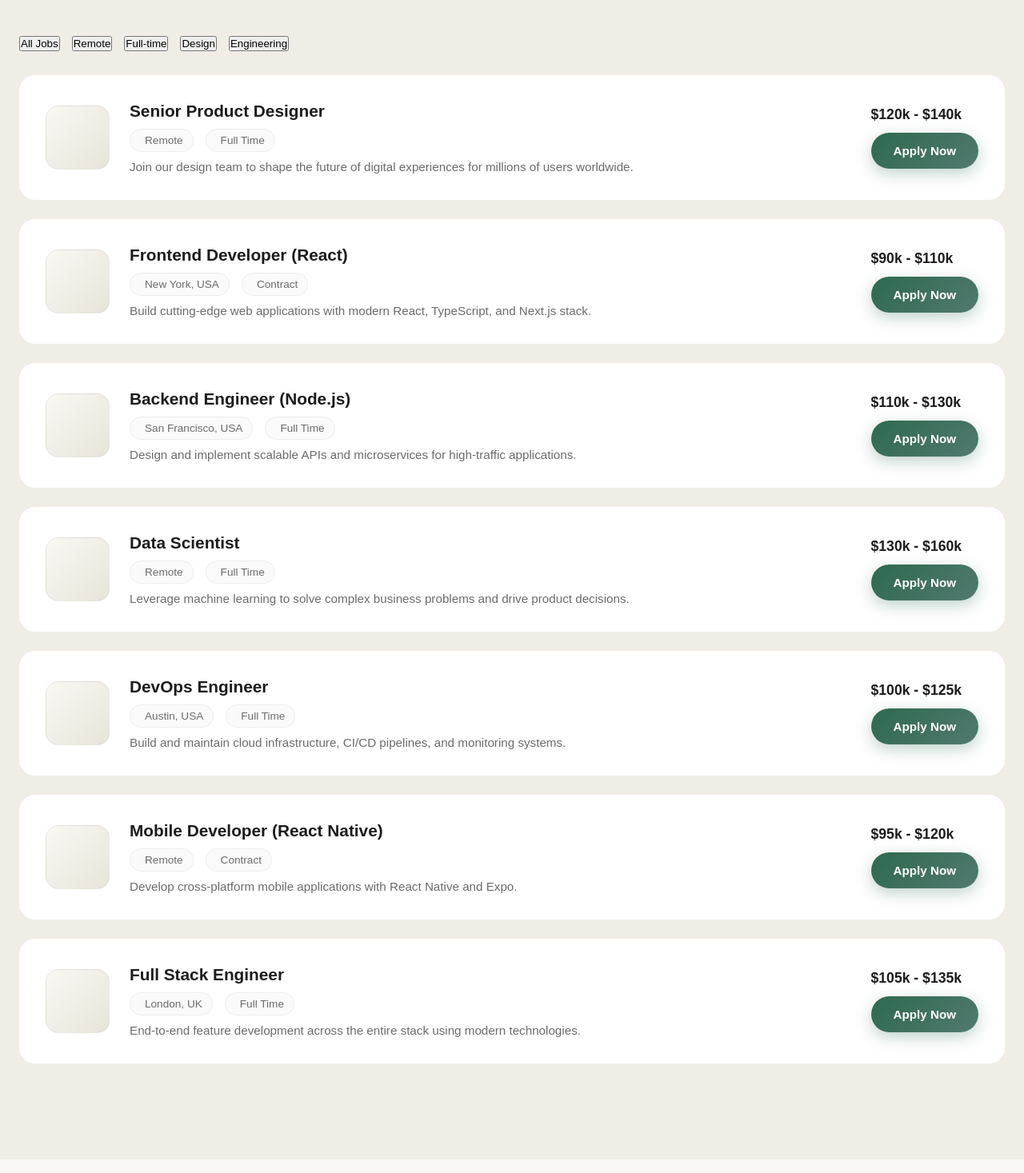
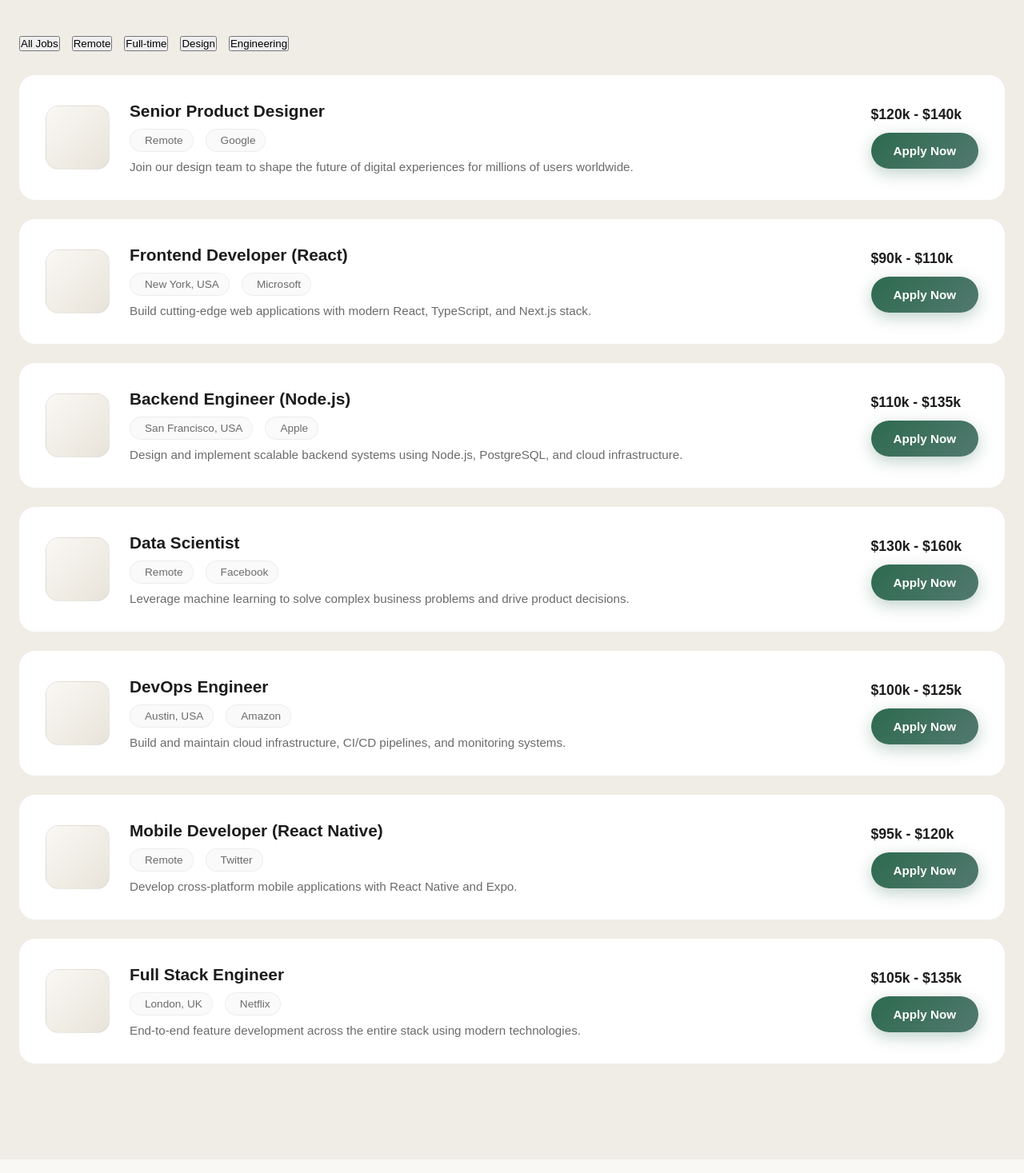
Before and after one commit to Harshit-Jindal01/job-sphere, a React (Vite) app: page /seeker in a window 1280 px wide. Shown: the part 1187-2654 px from the top of the page at 80% size. Built offline with nearby package versions, Linux system fonts and the light colour scheme.

Commit message:
Update seeker page

```diff
--- a/src/pages/SeekerPage.jsx
+++ b/src/pages/SeekerPage.jsx
@@ -63,7 +63,7 @@ export default function SeekerPage() {
             <button className="filter-btn" data-filter="engineering">Engineering</button>
           </div>
           <div className="jobs-grid" id="jobsGrid">
-            {/* Static Job Cards - matching user.html design */}
+            {/* Job Card 1 - Senior Product Designer */}
             <div className="job-card" data-aos="fade-up" data-aos-delay="100">
               <div className="company-logo" style={{ color: 'var(--accent)' }}>
                 <i className="ph-fill ph-dribbble-logo"></i>
@@ -72,7 +72,7 @@ export default function SeekerPage() {
                 <h3>Senior Product Designer</h3>
                 <div className="job-tags">
                   <span><i className="ph-fill ph-map-pin"></i> Remote</span>
-                  <span><i className="ph-fill ph-clock"></i> Full Time</span>
+                  <span><i className="ph-fill ph-buildings"></i> Google</span>
                 </div>
                 <p style={{ color: 'var(--gray)', marginTop: '10px', fontSize: '0.95rem' }}>
                   Join our design team to shape the future of digital experiences for millions of users worldwide.
@@ -84,6 +84,7 @@ export default function SeekerPage() {
               </div>
             </div>
 
+            {/* Job Card 2 - Frontend Developer */}
             <div className="job-card" data-aos="fade-up" data-aos-delay="150">
               <div className="company-logo" style={{ color: '#3b82f6' }}>
                 <i className="ph-fill ph-code"></i>
@@ -92,7 +93,7 @@ export default function SeekerPage() {
                 <h3>Frontend Developer (React)</h3>
                 <div className="job-tags">
                   <span><i className="ph-fill ph-map-pin"></i> New York, USA</span>
-                  <span><i className="ph-fill ph-clock"></i> Contract</span>
+                  <span><i className="ph-fill ph-buildings"></i> Microsoft</span>
                 </div>
                 <p style={{ color: 'var(--gray)', marginTop: '10px', fontSize: '0.95rem' }}>
                   Build cutting-edge web applications with modern React, TypeScript, and Next.js stack.
@@ -104,6 +105,7 @@ export default function SeekerPage() {
               </div>
             </div>
 
+            {/* Job Card 3 - Backend Engineer */}
             <div className="job-card" data-aos="fade-up" data-aos-delay="200">
               <div className="company-logo" style={{ color: '#10b981' }}>
                 <i className="ph-fill ph-cpu"></i>
@@ -112,18 +114,19 @@ export default function SeekerPage() {
                 <h3>Backend Engineer (Node.js)</h3>
                 <div className="job-tags">
                   <span><i className="ph-fill ph-map-pin"></i> San Francisco, USA</span>
-                  <span><i className="ph-fill ph-clock"></i> Full Time</span>
+                  <span><i className="ph-fill ph-buildings"></i> Apple</span>
                 </div>
                 <p style={{ color: 'var(--gray)', marginTop: '10px', fontSize: '0.95rem' }}>
-                  Design and implement scalable APIs and microservices for high-traffic applications.
+                  Design and implement scalable backend systems using Node.js, PostgreSQL, and cloud infrastructure.
                 </p>
               </div>
               <div className="job-right">
-                <span className="salary-range">$110k - $130k</span>
+                <span className="salary-range">$110k - $135k</span>
                 <button className="btn btn-gradient apply-btn">Apply Now</button>
               </div>
             </div>
 
+            {/* Job Card 4 - Data Scientist */}
             <div className="job-card" data-aos="fade-up" data-aos-delay="250">
               <div className="company-logo" style={{ color: '#f59e0b' }}>
                 <i className="ph-fill ph-chart-line"></i>
@@ -132,7 +135,7 @@ export default function SeekerPage() {
                 <h3>Data Scientist</h3>
                 <div className="job-tags">
                   <span><i className="ph-fill ph-map-pin"></i> Remote</span>
-                  <span><i className="ph-fill ph-clock"></i> Full Time</span>
+                  <span><i className="ph-fill ph-buildings"></i> Facebook</span>
                 </div>
                 <p style={{ color: 'var(--gray)', marginTop: '10px', fontSize: '0.95rem' }}>
                   Leverage machine learning to solve complex business problems and drive product decisions.
@@ -144,6 +147,7 @@ export default function SeekerPage() {
               </div>
             </div>
 
+            {/* Job Card 5 - DevOps Engineer */}
             <div className="job-card" data-aos="fade-up" data-aos-delay="300">
               <div className="company-logo" style={{ color: '#8b5cf6' }}>
                 <i className="ph-fill ph-shield-check"></i>
@@ -152,7 +156,7 @@ export default function SeekerPage() {
                 <h3>DevOps Engineer</h3>
                 <div className="job-tags">
                   <span><i className="ph-fill ph-map-pin"></i> Austin, USA</span>
-                  <span><i className="ph-fill ph-clock"></i> Full Time</span>
+                  <span><i className="ph-fill ph-buildings"></i> Amazon</span>
                 </div>
                 <p style={{ color: 'var(--gray)', marginTop: '10px', fontSize: '0.95rem' }}>
                   Build and maintain cloud infrastructure, CI/CD pipelines, and monitoring systems.
@@ -164,6 +168,7 @@ export default function SeekerPage() {
               </div>
             </div>
 
+            {/* Job Card 6 - Mobile Developer */}
             <div className="job-card" data-aos="fade-up" data-aos-delay="350">
               <div className="company-logo" style={{ color: '#ec4899' }}>
                 <i className="ph-fill ph-mobile"></i>
@@ -172,7 +177,7 @@ export default function SeekerPage() {
                 <h3>Mobile Developer (React Native)</h3>
                 <div className="job-tags">
                   <span><i className="ph-fill ph-map-pin"></i> Remote</span>
-                  <span><i className="ph-fill ph-clock"></i> Contract</span>
+                  <span><i className="ph-fill ph-buildings"></i> Twitter</span>
                 </div>
                 <p style={{ color: 'var(--gray)', marginTop: '10px', fontSize: '0.95rem' }}>
                   Develop cross-platform mobile applications with React Native and Expo.
@@ -184,6 +189,7 @@ export default function SeekerPage() {
               </div>
             </div>
 
+            {/* Job Card 7 - Full Stack Engineer */}
             <div className="job-card" data-aos="fade-up" data-aos-delay="400">
               <div className="company-logo" style={{ color: '#06b6d4' }}>
                 <i className="ph-fill ph-gear-six"></i>
@@ -192,7 +198,7 @@ export default function SeekerPage() {
                 <h3>Full Stack Engineer</h3>
                 <div className="job-tags">
                   <span><i className="ph-fill ph-map-pin"></i> London, UK</span>
-                  <span><i className="ph-fill ph-clock"></i> Full Time</span>
+                  <span><i className="ph-fill ph-buildings"></i> Netflix</span>
                 </div>
                 <p style={{ color: 'var(--gray)', marginTop: '10px', fontSize: '0.95rem' }}>
                   End-to-end feature development across the entire stack using modern technologies.
```
